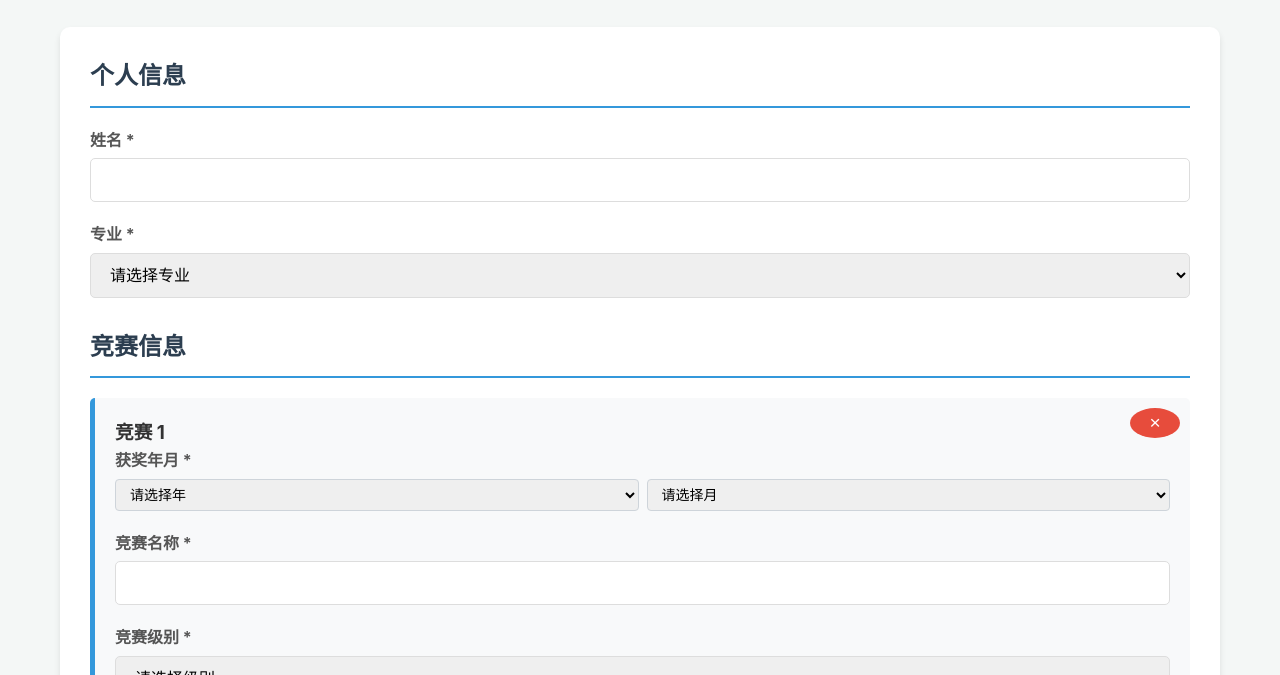
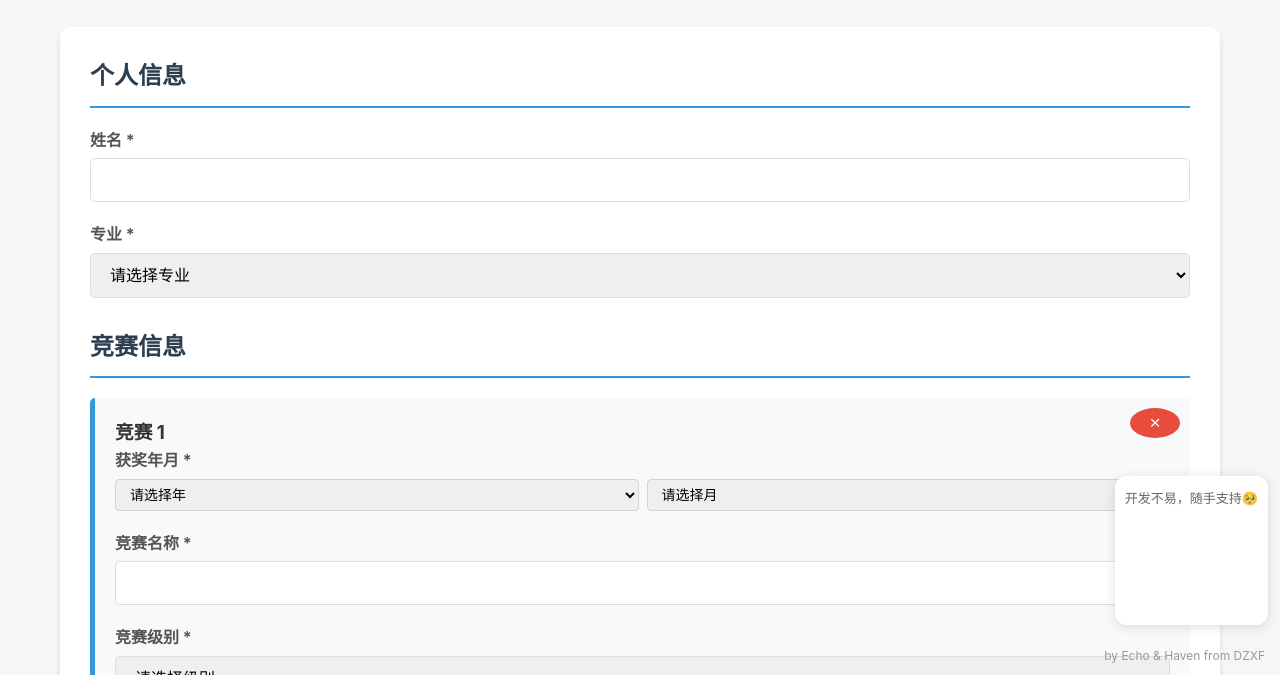
Before and after one commit to Basic-Echo/Competition-Command, a website: page index.html in a window 1280 px wide. Shown: the part 125-800 px from the top of the page. Drawn offline with Linux system fonts and the light colour scheme; no server answers; a script that the page names is missing.

Commit message:
新增：右下角署名 + 支持二维码挂件

```diff
--- a/index.html
+++ b/index.html
@@ -69,5 +69,25 @@
     </div>
 
     <script src="script.js"></script>
+
+    <!-- 右下角署名 -->
+    <div class="page-footer">by Echo &amp; Haven from DZXF</div>
+
+    <!-- 支持二维码 -->
+    <div class="support-widget">
+        <div class="qr-text">开发不易，随手支持🥺</div>
+        <div id="supportQr" class="qr-code"></div>
+    </div>
+
+    <script src="https://cdn.jsdelivr.net/npm/qrcodejs@1.0.0/qrcode.min.js"></script>
+    <script>
+        new QRCode(document.getElementById("supportQr"), {
+            text: "感谢支持，有心意足矣",
+            width: 100,
+            height: 100,
+            colorDark: "#333333",
+            colorLight: "#ffffff"
+        });
+    </script>
 </body>
 </html>
--- a/style.css
+++ b/style.css
@@ -798,6 +798,53 @@ tr:hover {
     margin-top: 20px;
 }
 
+/* 右下角署名 */
+.page-footer {
+    position: fixed;
+    bottom: 10px;
+    right: 15px;
+    font-size: 12px;
+    color: #999;
+    z-index: 900;
+    pointer-events: none;
+}
+
+/* 支持二维码挂件 */
+.support-widget {
+    position: fixed;
+    bottom: 50px;
+    right: 12px;
+    z-index: 901;
+    text-align: center;
+    background: #fff;
+    padding: 12px 10px 8px;
+    border-radius: 12px;
+    box-shadow: 0 2px 12px rgba(0,0,0,0.12);
+    transition: transform 0.3s;
+}
+.support-widget:hover {
+    transform: translateY(-3px);
+    box-shadow: 0 4px 16px rgba(0,0,0,0.18);
+}
+.support-widget .qr-text {
+    font-size: 13px;
+    color: #666;
+    margin-bottom: 8px;
+    white-space: nowrap;
+}
+.support-widget .qr-code {
+    width: 100px;
+    height: 100px;
+    margin: 0 auto;
+    border-radius: 6px;
+    overflow: hidden;
+}
+.support-widget .qr-code img {
+    display: block;
+    width: 100%;
+    height: 100%;
+}
+
 /* 响应式设计 */
 @media (max-width: 768px) {
     .container {
```
Also changed, not shown: browse.html (+21 -0 lines).
